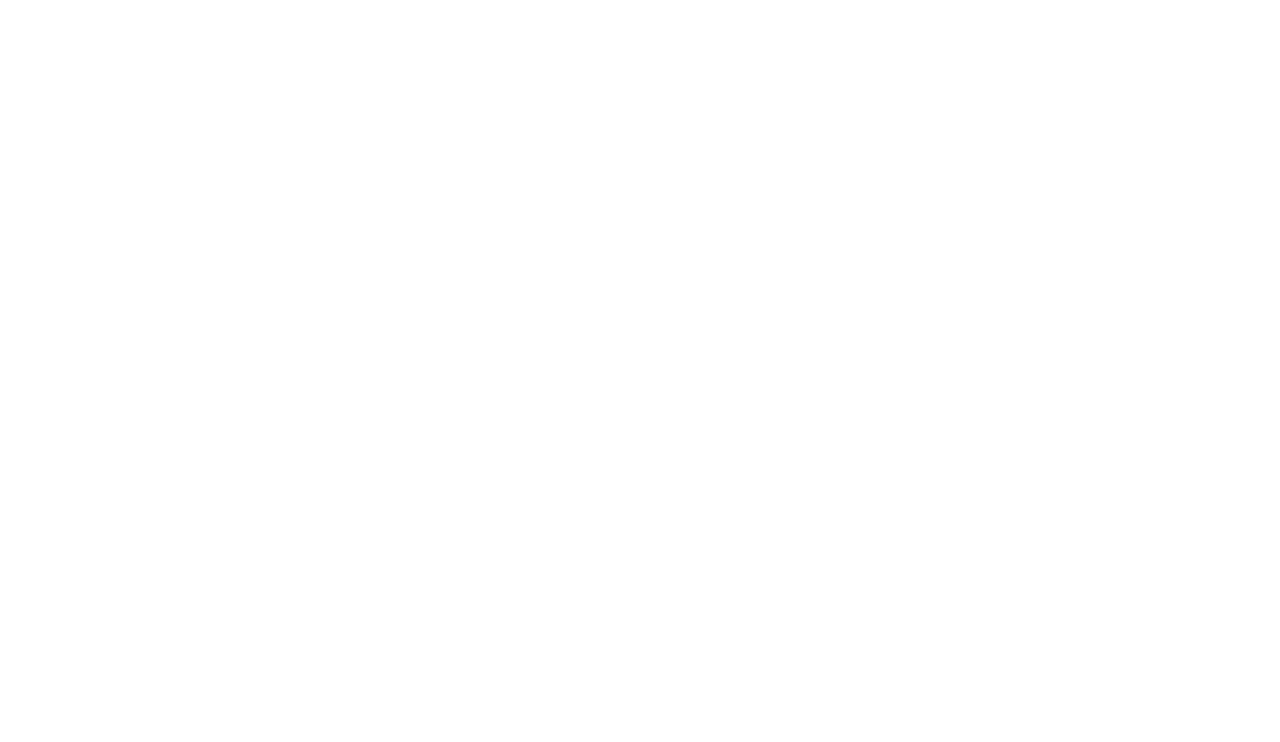
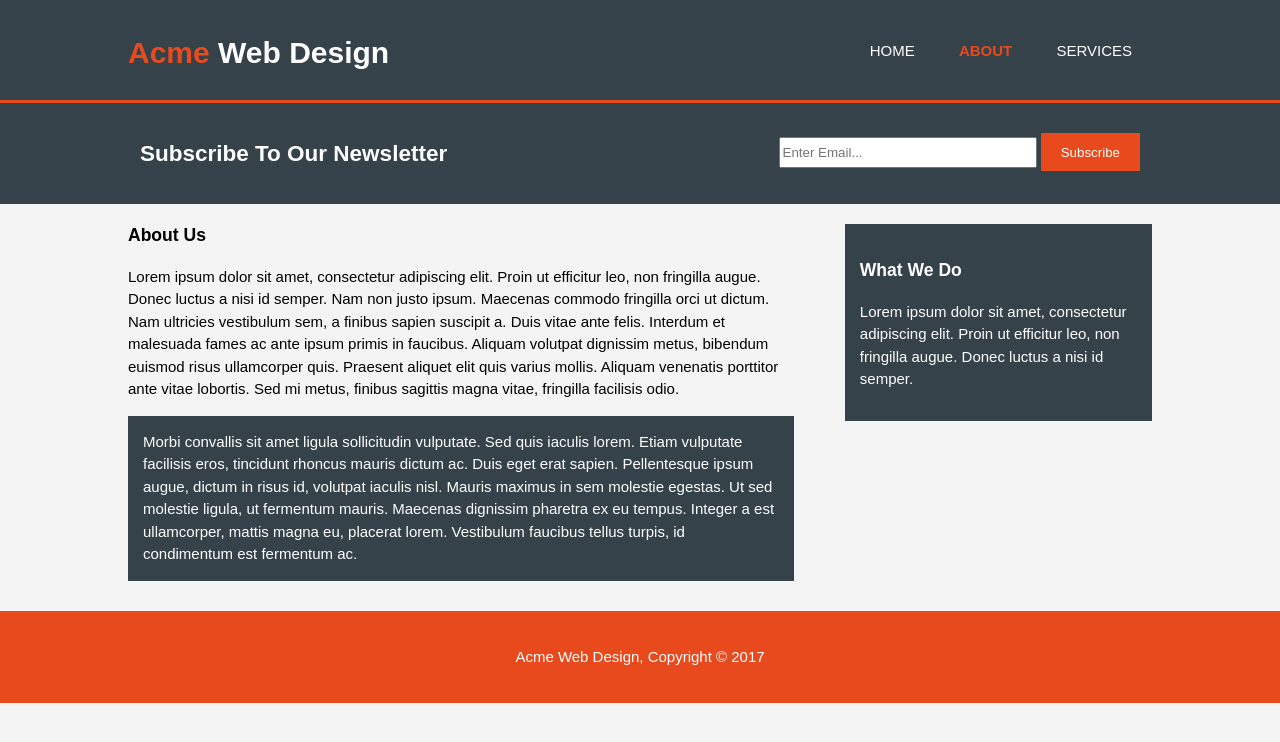
Before and after one commit to danailkostov/acme-responsive-layout, a plain HTML site: page about.html in a window 1280 px wide. Drawn offline with Linux system fonts and the light colour scheme.

Commit message:
finished about page

```diff
--- a/about.html
+++ b/about.html
@@ -0,0 +1,58 @@
+<!DOCTYPE html>
+<html lang="en">
+<head>
+    <meta charset="UTF-8">
+    <meta name="viewport" content="width=device-width, initial-scale=1.0">
+    <meta http-equiv="X-UA-Compatible" content="ie=edge">
+    <title>ACME Web Design | About</title>
+    <link rel="stylesheet" href="./css/style.css">
+</head>
+<body>
+  <header>
+    <div class="container">
+        <div id="branding">
+            <h1><span class="highlight">Acme</span> Web Design</h1>
+        </div>
+        <nav>
+            <ul>
+                <li><a href="index.html">Home</a></li>
+                <li class="current"><a href="about.html">About</a></li>
+                <li><a href="services.html">Services</a></li>
+            </ul>
+        </nav>
+    </div>
+  </header>
+
+  <section id="newsletter">
+      <div class="container">
+        <h1>Subscribe To Our Newsletter</h1>
+        <form action="#">
+            <input type="email" placeholder="Enter Email...">
+            <button type="submit" class="button_1">Subscribe</button>
+        </form>
+      </div>
+  </section>
+
+  <section id="main">
+      <div class="container">
+        <article id="main-col">
+            <h1 class="page-title">About Us</h1>
+            <p>Lorem ipsum dolor sit amet, consectetur adipiscing elit. Proin ut efficitur leo, non fringilla augue. Donec luctus a nisi id semper. Nam non justo ipsum. Maecenas commodo fringilla orci ut dictum. Nam ultricies vestibulum sem, a finibus sapien suscipit a. Duis vitae ante felis. Interdum et malesuada fames ac ante ipsum primis in faucibus. Aliquam volutpat dignissim metus, bibendum euismod risus ullamcorper quis. Praesent aliquet elit quis varius mollis. Aliquam venenatis porttitor ante vitae lobortis. Sed mi metus, finibus sagittis magna vitae, fringilla facilisis odio.</p>
+
+            <p class="dark">Morbi convallis sit amet ligula sollicitudin vulputate. Sed quis iaculis lorem. Etiam vulputate facilisis eros, tincidunt rhoncus mauris dictum ac. Duis eget erat sapien. Pellentesque ipsum augue, dictum in risus id, volutpat iaculis nisl. Mauris maximus in sem molestie egestas. Ut sed molestie ligula, ut fermentum mauris. Maecenas dignissim pharetra ex eu tempus. Integer a est ullamcorper, mattis magna eu, placerat lorem. Vestibulum faucibus tellus turpis, id condimentum est fermentum ac.</p>
+        </article>
+
+        <aside id="sidebar">
+            <div class="dark">
+                <h3>What We Do</h3>
+                <p>Lorem ipsum dolor sit amet, consectetur adipiscing elit. Proin ut efficitur leo, non fringilla augue. Donec luctus a nisi id semper. </p>
+            </div>
+        </aside>
+      </div>
+  </section>
+
+  <footer>
+      <p>Acme Web Design, Copyright &copy; 2017</p>
+  </footer>
+</body>
+</html>
--- a/css/style.css
+++ b/css/style.css
@@ -23,6 +23,14 @@ ul{
     padding-left: 20px;
     padding-right: 20px;
     color: #ffffff;
+}
+
+.dark {
+    padding: 15px;
+    background: #35424a;
+    color: #ffffff;
+    margin-top: 10px;
+    margin-bottom: 10px;
 }
 /* Header **/
 header{
@@ -126,6 +134,19 @@ header a:hover{
     width: 90px;
 }
 
+/* Sidebar */
+aside#sidebar {
+    float: right;
+    width: 30%;
+    margin-top: 10px;
+}
+
+/* Main-col */
+article#main-col {
+    float: left;
+    width: 65%;
+}
+
 footer {
     padding: 20px;
     margin-top: 20px;
```
